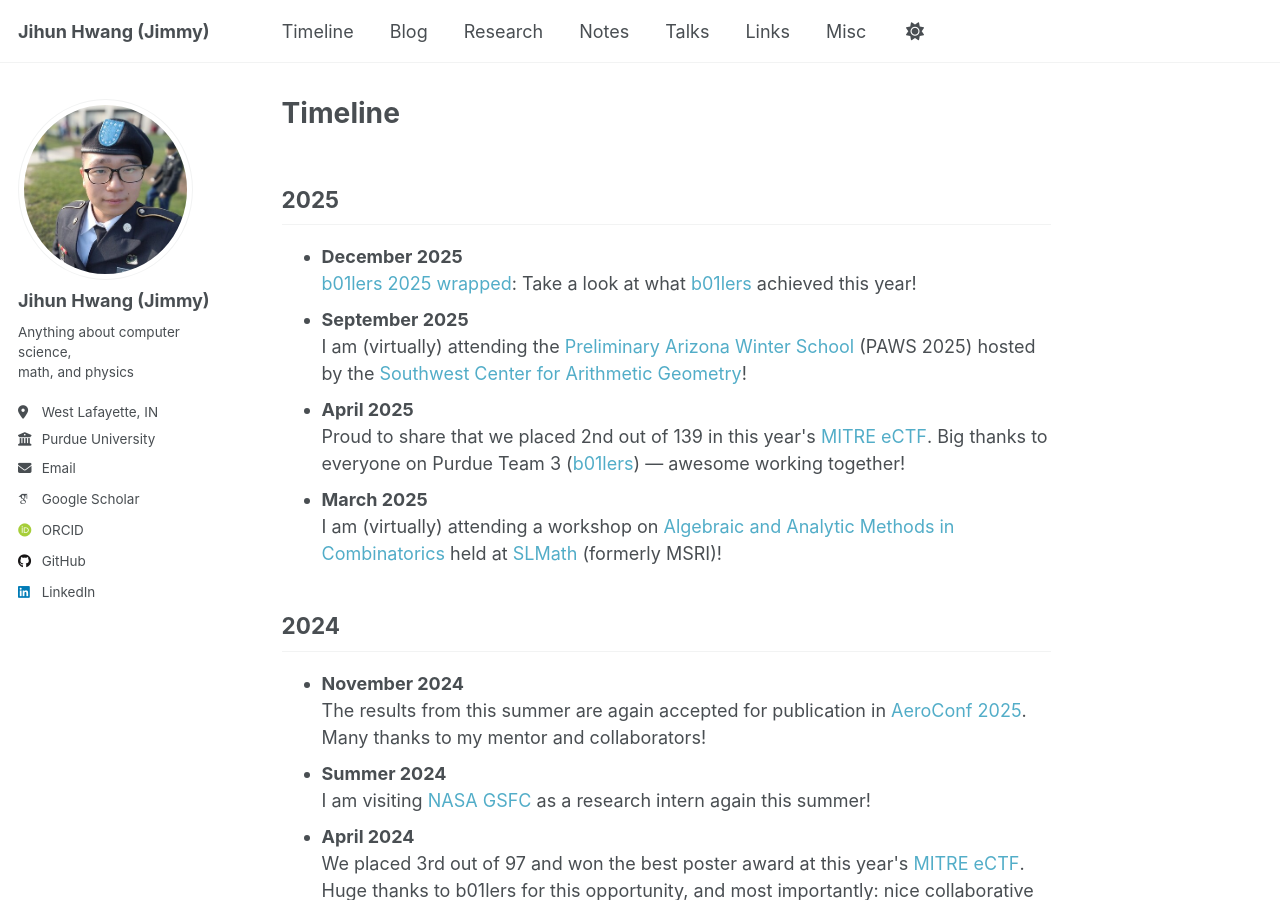
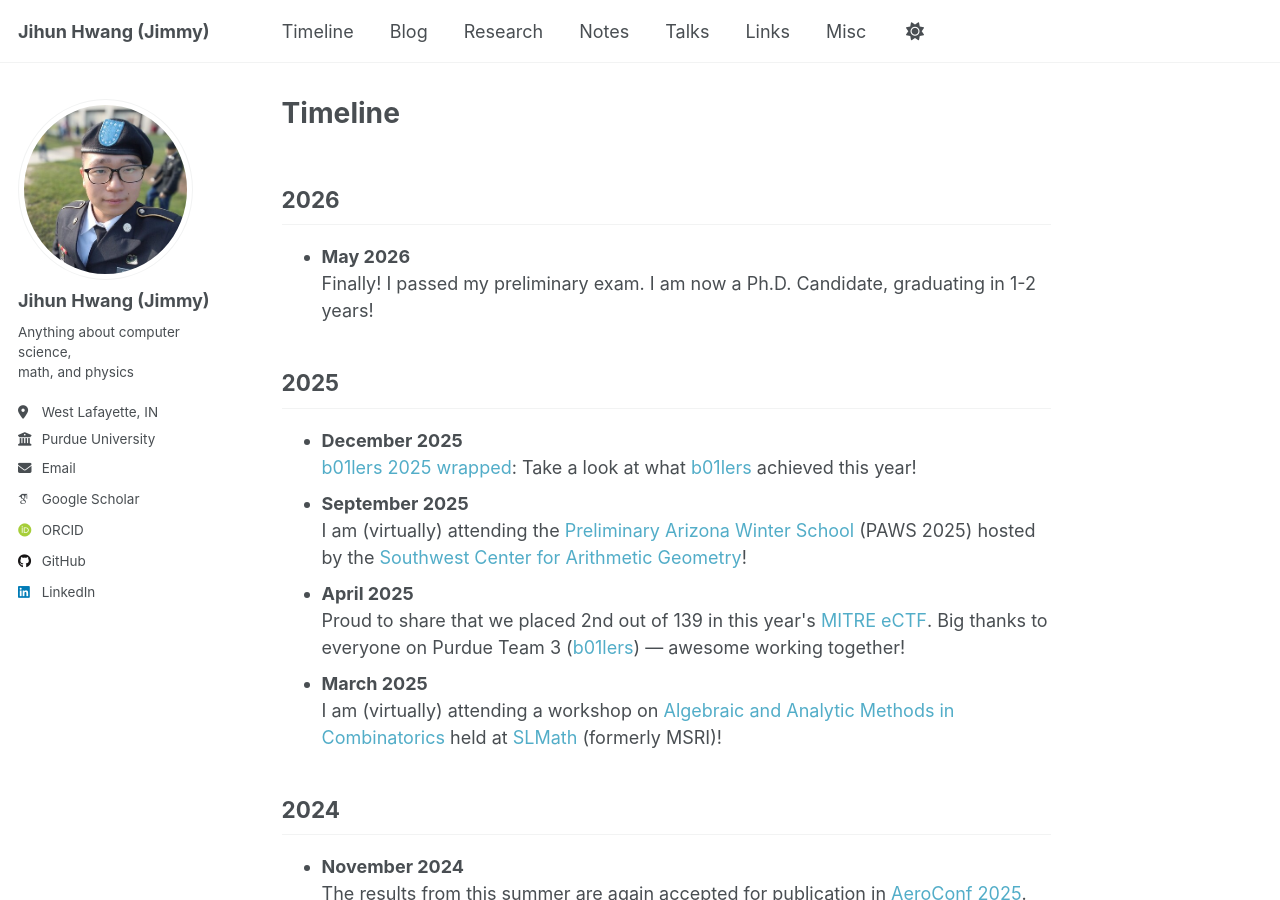
Before and after one commit to jihunhwang/jihunhwang.github.io, a Jekyll site: the page built from _pages/timeline.md, in a window 1280 px wide and 900 px high. Built offline with Jekyll 4.4.1, drawn with Linux system fonts in a browser that asks for light colours; some web fonts are replaced.

Commit message:
passed prelim!

```diff
--- a/_pages/timeline.md
+++ b/_pages/timeline.md
@@ -4,6 +4,18 @@ permalink: /timeline/
 # toc: true
 search: exclude
 ---
+
+## 2026
+<font size="4">
+<ul>
+<li>
+	<div><b>May 2026</b></div>
+	<div>Finally! I passed my preliminary exam. I am now a Ph.D. Candidate, graduating in 1-2 years!</div>
+</li>
+
+</ul>
+</font>
+
 
 ## 2025
 
```
Also changed, not shown: index.md (+6 -5 lines).
